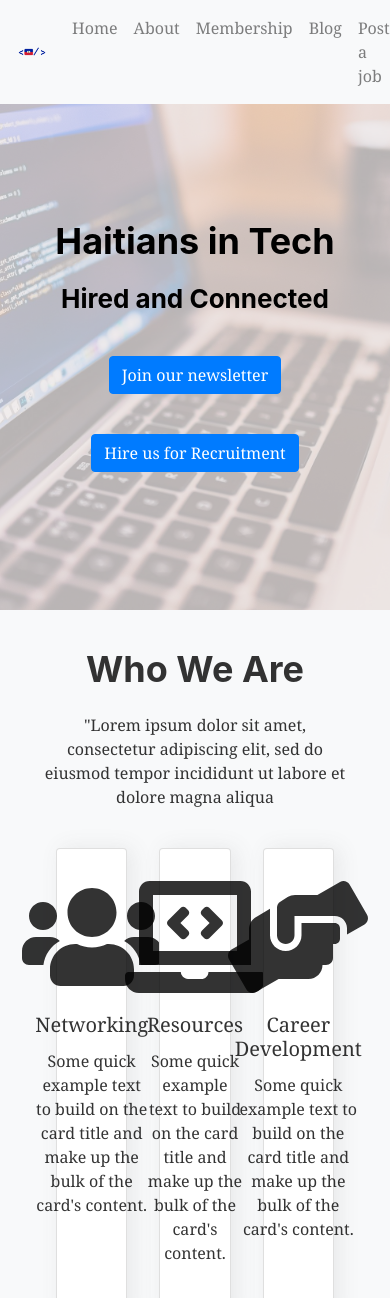
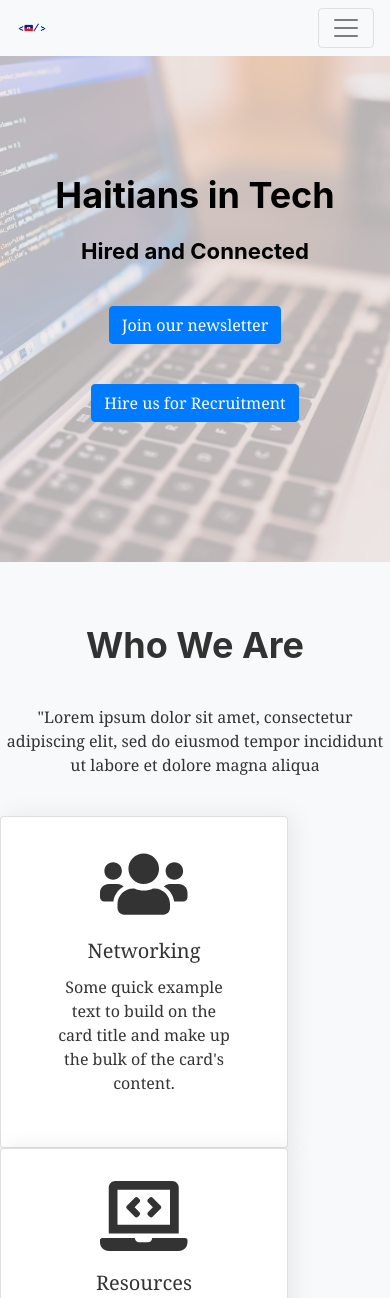
Before and after one commit to haitiansintech/2021-haitians-in-tech, a Gatsby site: page / in a window 390 px wide. Shown: the top 1298 px of the page. Built offline with nearby package versions, Linux system fonts and the light colour scheme; Gatsby itself is replaced by a stand-in of ours.

Commit message:
card layout stackicking

```diff
--- a/src/components/cards.js
+++ b/src/components/cards.js
@@ -1,11 +1,13 @@
 import React from "react"
-import { Card } from "react-bootstrap";
+import { Card, Row, Col } from "react-bootstrap";
 import "../css/cards.css"
 import { FontAwesomeIcon } from "@fortawesome/react-fontawesome"
 import { faLaptopCode, faHandsHelping, faUsers } from "@fortawesome/free-solid-svg-icons"
 
 const ServiceCards = () => (
     <div className="service-cards">
+        <Row>
+            <Col className="col-md-12 col-lg-4">
                 <Card style={{ width: '18rem' }}>
                 <FontAwesomeIcon icon={faUsers} />
                     <Card.Body>
@@ -16,6 +18,8 @@ const ServiceCards = () => (
                         </Card.Text>
                     </Card.Body>
                 </Card>
+            </Col>
+            <Col className="col-md-12 col-lg-4">
                 <Card style={{ width: '18rem' }}>
                 <FontAwesomeIcon icon={faLaptopCode} />
                     <Card.Body>
@@ -26,6 +30,8 @@ const ServiceCards = () => (
                         </Card.Text>
                     </Card.Body>
                 </Card>
+            </Col>
+            <Col className="col-md-12 col-lg-4">
                 <Card style={{ width: '18rem' }}>
                 <FontAwesomeIcon icon={faHandsHelping} />
                     <Card.Body>
@@ -36,6 +42,8 @@ const ServiceCards = () => (
                             </Card.Text>
                     </Card.Body>
                 </Card>
+            </Col>
+        </Row>
     </div>
 )
 
--- a/src/components/header.js
+++ b/src/components/header.js
@@ -1,29 +1,32 @@
-import PropTypes from "prop-types"
+// import PropTypes from "prop-types"
 import React from "react"
-import { Navbar, Nav, } from "react-bootstrap";
+import { Navbar, Nav } from "react-bootstrap";
 import Logo from "./logo"
 import "../css/navbar.css"
 
 
-const Header = ({ siteTitle }) => (
-  <Navbar className="header justify-content-between" bg="light" variant="light">
+const Header = () => (
+  <Navbar className="header justify-content-between" bg="light" variant="light"expand="md">
     <Navbar.Brand className="nav-logo" href="/"><Logo /></Navbar.Brand>
-    <Nav className="auto">
+    <Navbar.Toggle aria-controls="basic-navbar-nav"/>
+    <Navbar.Collapse id="basic-navbar-nav">
+      <Nav className="ml-auto">
         <Nav.Link href="/">Home</Nav.Link>
         <Nav.Link href="/about">About</Nav.Link>
         <Nav.Link href="/membership">Membership</Nav.Link>
         <Nav.Link href="/blog">Blog</Nav.Link>
         <Nav.Link href="/employer">Post a job</Nav.Link>
       </Nav>
+    </Navbar.Collapse>
   </Navbar>
 )
 
-Header.propTypes = {
-  siteTitle: PropTypes.string,
-}
+// Header.propTypes = {
+//   siteTitle: PropTypes.string,
+// }
 
-Header.defaultProps = {
-  siteTitle: ``,
-}
+// Header.defaultProps = {
+//   siteTitle: ``,
+// }
 
 export default Header
--- a/src/css/cards.css
+++ b/src/css/cards.css
@@ -1,17 +1,18 @@
 .service-cards {
     display: flex;
     justify-content: center;
+    align-items: center;
 }
 
 .card {
     box-shadow: 0.33333rem 0 1.33333rem rgba(87,87,87,.1);
-    margin: 1rem;
     align-items: center;
+    height: 100%;
     padding: 2rem;
 }
 
 .fa-users,
 .fa-laptop-code,
 .fa-hands-helping {
-    font-size: 7rem;
+    font-size: 70px;
 }
--- a/src/css/index.css
+++ b/src/css/index.css
@@ -5,8 +5,9 @@
     text-align: center;
     background-color: #F8F9FA;
     position: relative;
-    padding: 2.5rem;
+    padding: 3rem 0 4rem 0;
 }
+
 .form-section {
     background-color: white;
     position: relative;
--- a/src/css/layout.css
+++ b/src/css/layout.css
@@ -121,7 +121,7 @@ img {
   padding-left: 0;
   padding-right: 0;
   padding-top: 0;
-  margin-bottom: 1.45rem;
+  /* margin-bottom: 1.45rem; */
 }
 svg:not(:root) {
   overflow: hidden;
--- a/src/css/navbar.css
+++ b/src/css/navbar.css
@@ -1,7 +1,6 @@
-.nav-logo {
+/* .nav-logo {
     display: inline-flex !important;
-}
+} */
 .header {
     box-shadow: 0.33333rem 0 1.33333rem rgba(87,87,87,.1) !important;
-    background: #fff;
 }
--- a/src/pages/index.js
+++ b/src/pages/index.js
@@ -17,15 +17,15 @@ const IndexPage = (props) => (
       <div className="black-overlay">
         <div className="content-box">
           <h1>Haitians in Tech</h1>
-          <h2>Hired and Connected</h2>
+          <h3>Hired and Connected</h3>
           <Button className="bg-btn" href="#">Join our newsletter</Button>
         <Button className="bg-btn" href="#">Hire us for Recruitment</Button>
         </div>
       </div>
     </BackgroundImage>
     <Container className="who-we-are" fluid>
-      <h1>Who We Are</h1>
-      <p>"Lorem ipsum dolor sit amet, consectetur adipiscing elit, sed do eiusmod tempor incididunt ut labore et dolore magna aliqua</p>
+      <h1 className="p-3">Who We Are</h1>
+      <p className="pb-3">"Lorem ipsum dolor sit amet, consectetur adipiscing elit, sed do eiusmod tempor incididunt ut labore et dolore magna aliqua</p>
       <ServiceCards />
     </Container>
     <Container className="form-section" fluid>
```
Lines whose indentation alone changed are shown as unchanged.
